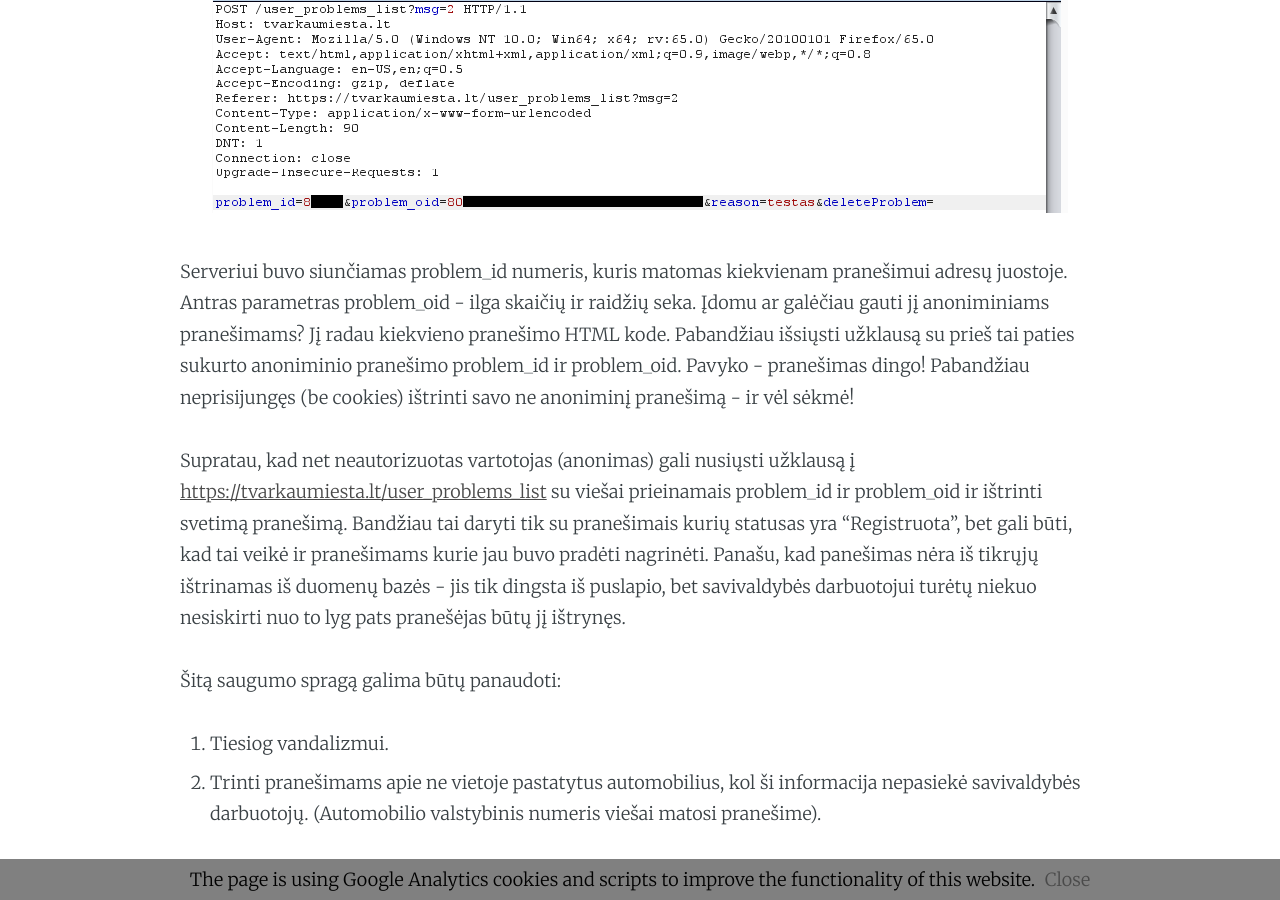
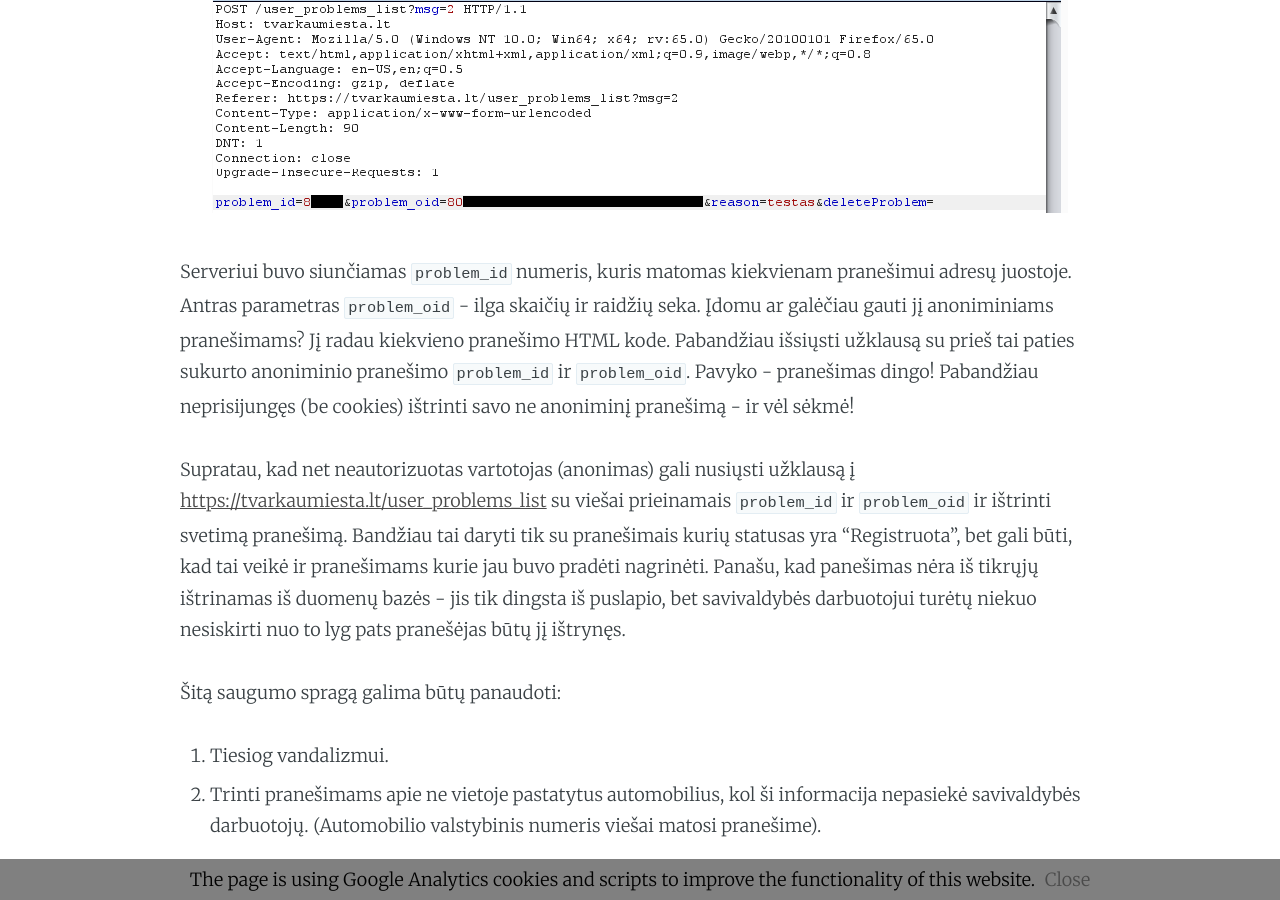
Before and after one commit to JarLob/jarlob.github.io, a Jekyll site: the page built from _posts/2019-02-20-kodel-hakeriai-nemoka-baudu.md, in a window 1280 px wide and 900 px high, scrolled down 1022 px. Built offline with Jekyll 4.4.1, drawn with Linux system fonts in a browser that asks for light colours.

```diff
--- a/_posts/2019-02-20-kodel-hakeriai-nemoka-baudu.md
+++ b/_posts/2019-02-20-kodel-hakeriai-nemoka-baudu.md
@@ -15,9 +15,9 @@ Antra ikona buvo neaktyvi. Tai pastūmėjo manę patikrinti ar tai kas uždraust
 
 [![Request](tm_request.png "Request")](tm_request.png)
 
-Serveriui buvo siunčiamas problem_id numeris, kuris matomas kiekvienam pranešimui adresų juostoje. Antras parametras problem_oid - ilga skaičių ir raidžių seka. Įdomu ar galėčiau gauti jį anoniminiams pranešimams? Jį radau kiekvieno pranešimo HTML kode. Pabandžiau išsiųsti užklausą su prieš tai paties sukurto anoniminio pranešimo problem_id ir problem_oid. Pavyko - pranešimas dingo! Pabandžiau neprisijungęs (be cookies) ištrinti savo ne anoniminį pranešimą - ir vėl sėkmė!
+Serveriui buvo siunčiamas `problem_id` numeris, kuris matomas kiekvienam pranešimui adresų juostoje. Antras parametras `problem_oid` - ilga skaičių ir raidžių seka. Įdomu ar galėčiau gauti jį anoniminiams pranešimams? Jį radau kiekvieno pranešimo HTML kode. Pabandžiau išsiųsti užklausą su prieš tai paties sukurto anoniminio pranešimo `problem_id` ir `problem_oid`. Pavyko - pranešimas dingo! Pabandžiau neprisijungęs (be cookies) ištrinti savo ne anoniminį pranešimą - ir vėl sėkmė!
 
-Supratau, kad net neautorizuotas vartotojas (anonimas) gali nusiųsti užklausą į [https://tvarkaumiesta.lt/user_problems_list](https://tvarkaumiesta.lt/user_problems_list) su viešai prieinamais problem_id ir problem_oid ir ištrinti svetimą pranešimą. Bandžiau tai daryti tik su pranešimais kurių statusas yra "Registruota", bet gali būti, kad tai veikė ir pranešimams kurie jau buvo pradėti nagrinėti. Panašu, kad panešimas nėra iš tikrųjų ištrinamas iš duomenų bazės - jis tik dingsta iš puslapio, bet savivaldybės darbuotojui turėtų niekuo nesiskirti nuo to lyg pats pranešėjas būtų jį ištrynęs.
+Supratau, kad net neautorizuotas vartotojas (anonimas) gali nusiųsti užklausą į [https://tvarkaumiesta.lt/user_problems_list](https://tvarkaumiesta.lt/user_problems_list) su viešai prieinamais `problem_id` ir `problem_oid` ir ištrinti svetimą pranešimą. Bandžiau tai daryti tik su pranešimais kurių statusas yra "Registruota", bet gali būti, kad tai veikė ir pranešimams kurie jau buvo pradėti nagrinėti. Panašu, kad panešimas nėra iš tikrųjų ištrinamas iš duomenų bazės - jis tik dingsta iš puslapio, bet savivaldybės darbuotojui turėtų niekuo nesiskirti nuo to lyg pats pranešėjas būtų jį ištrynęs.
 
 Šitą saugumo spragą galima būtų panaudoti:
 
```
